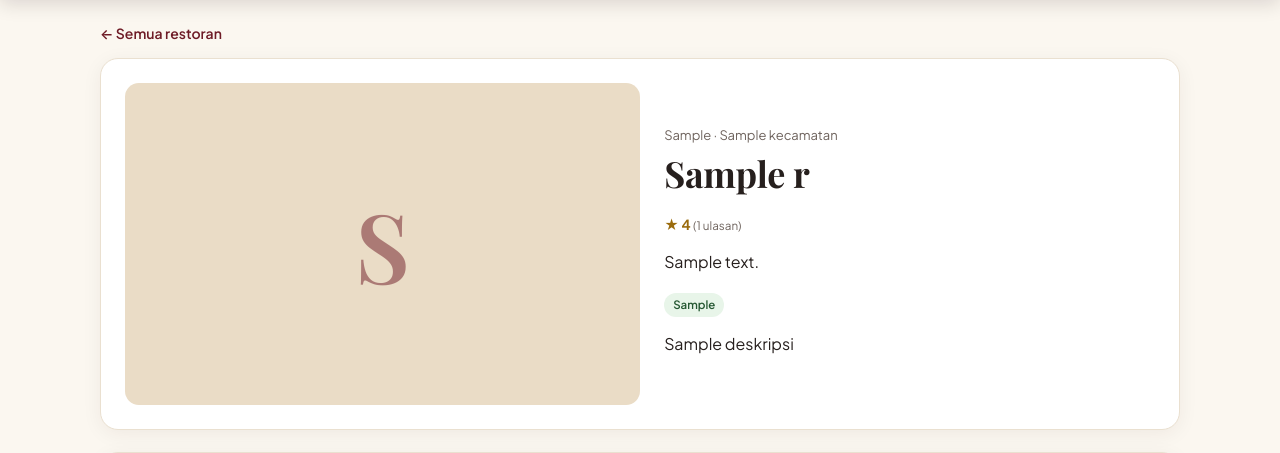
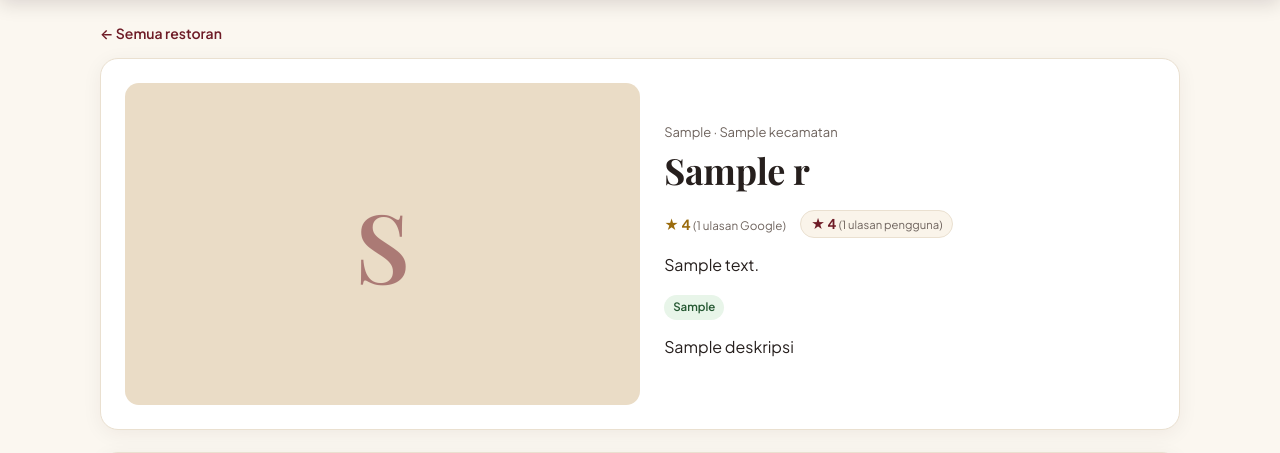
Before and after one commit to Shofyawch/kuliner-medan-app, a CodeIgniter 4 app: the page made by app/Views/kuliner/detail.php in a window 1280 px wide. Shown: the part 64-517 px from the top of the page. Run offline with PHP 8.4 and a stand-in for CodeIgniter, Linux system fonts and the light colour scheme; the template is opened without the code that fills it: most values are stand-ins (such as "Sample title", 1, 10 or a date in 2020); some libraries are stand-ins or nearby versions.

Commit message:
Update detail.php

```diff
--- a/app/Views/kuliner/detail.php
+++ b/app/Views/kuliner/detail.php
@@ -57,7 +57,22 @@ foreach ($menu as $m) {
     <div class="detail-info">
       <span class="sub"><?= esc($r['kategori_khas']) ?> &middot; <?= esc($r['kecamatan']) ?></span>
       <h1><?= esc($r['nama']) ?></h1>
-      <p class="rating">&#9733; <?= esc($r['rating']) ?> <small>(<?= esc($r['jumlah_ulasan']) ?> ulasan)</small></p>
+      <?php
+        $totalUlasanUser = count($ulasan);
+        $rataUlasanUser  = $totalUlasanUser > 0
+            ? round(array_sum(array_map(static fn ($u) => (int) $u['rating'], $ulasan)) / $totalUlasanUser, 1)
+            : null;
+      ?>
+      <p class="rating" style="display:flex;flex-wrap:wrap;gap:6px 14px;align-items:center;">
+        <span>&#9733; <?= esc($r['rating']) ?> <small>(<?= esc($r['jumlah_ulasan']) ?> ulasan Google)</small></span>
+        <a href="#ulasan-pengguna" style="text-decoration:none;color:var(--marun);font-size:13.5px;background:#faf4ea;border:1px solid var(--garis);padding:2px 10px;border-radius:999px;">
+          <?php if ($totalUlasanUser > 0): ?>
+            &#9733; <?= esc($rataUlasanUser) ?> <small style="color:var(--abu)">(<?= $totalUlasanUser ?> ulasan pengguna)</small>
+          <?php else: ?>
+            <small style="color:var(--abu)">Belum ada ulasan pengguna</small>
+          <?php endif; ?>
+        </a>
+      </p>
       <p><?= esc($r['alamat']) ?></p>
       <p>
         <?php if ($max > 0): ?><span class="label">Rp <?= round($min / 1000) ?>&ndash;<?= round($max / 1000) ?> rb</span><?php endif; ?>
@@ -111,9 +126,14 @@ foreach ($menu as $m) {
   <?php endif; ?>
 
   <!-- Section Ulasan Pengunjung Restoran -->
-  <section class="panel">
+  <section class="panel" id="ulasan-pengguna">
     <h2>⭐ Ulasan Pengunjung</h2>
-    <p class="catatan">Pendapat dan pengalaman pengunjung di <?= esc($r['nama']) ?>.</p>
+    <p class="catatan">
+      Pendapat dan pengalaman pengguna Kuliner Khas Medan di <?= esc($r['nama']) ?>.
+      <?php if ($totalUlasanUser > 0): ?>
+        <strong style="color:var(--marun);margin-left:6px;">&#9733; <?= esc($rataUlasanUser) ?> / 5 (<?= $totalUlasanUser ?> ulasan pengguna)</strong>
+      <?php endif; ?>
+    </p>
 
     <?php if (empty($ulasan)): ?>
       <p style="color:var(--abu);">Belum ada ulasan untuk restoran ini. Jadilah yang pertama memberikan ulasan!</p>
```
